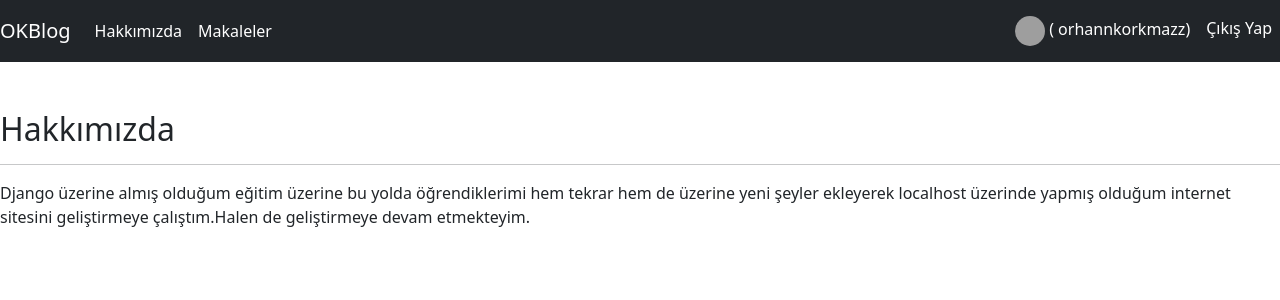
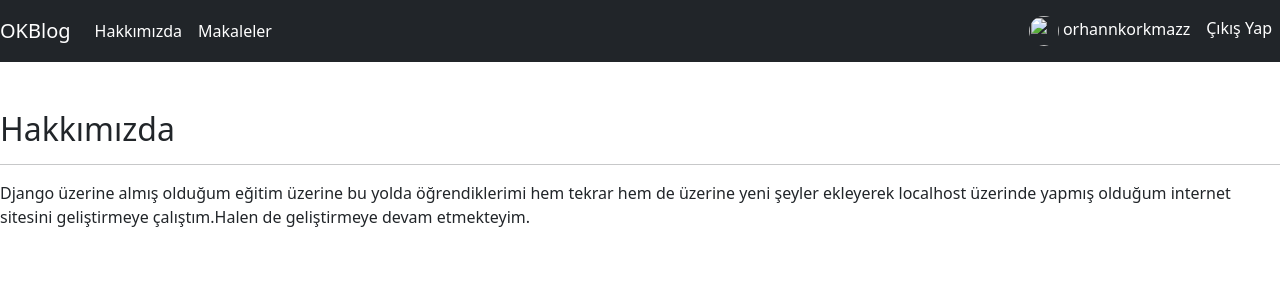
Before and after one commit to orhannkorkmazz/Django, a Django app: page /about/ in a window 1280 px wide. Shown: the top 300 px of the page. Run offline with Django 4.2, Linux system fonts and the light colour scheme; a user stored in the database is signed in; some libraries are stand-ins or nearby versions; grey boxes are pictures that could not be loaded.

Commit message:
Add files via upload

```diff
--- a/templates/includes/navbar.html
+++ b/templates/includes/navbar.html
@@ -15,8 +15,9 @@
     <ul class="navbar-nav">
 
         <a class="nav-link active " href="/dashboard"     >
-          <img src="https://s3.eu-central-1.amazonaws.com/bootstrapbaymisc/blog/24_days_bootstrap/fox.jpg" width="30" height="30" class="rounded-circle" >
-                (  {{user.username}})
+
+                <img src="{{ user.userprofile.profile_picture.url }}" width="30" height="30" class="rounded-circle">
+{{user.username}}
         </a>
     <li class="nav-item active">
         <a class="nav-item nav-link active" href="/user/logout">Çıkış Yap</a>
```
